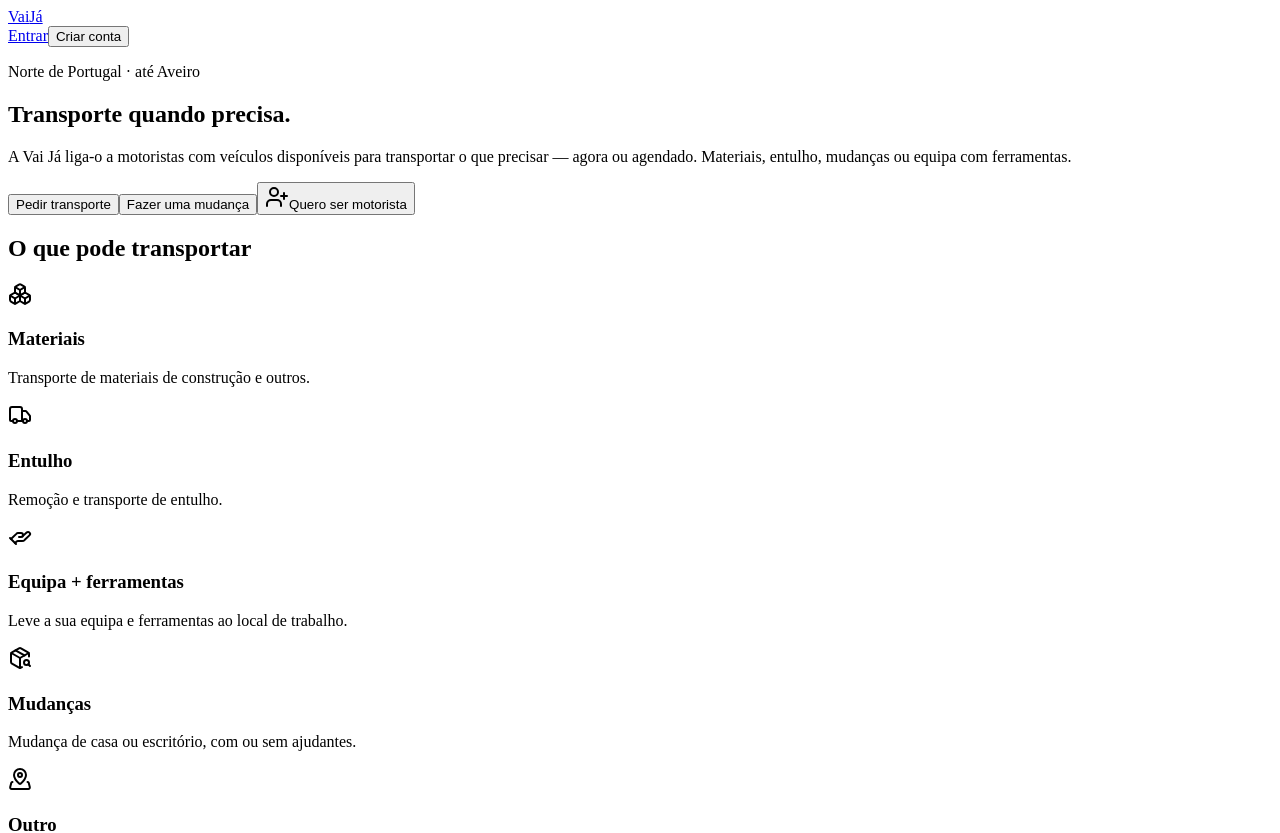
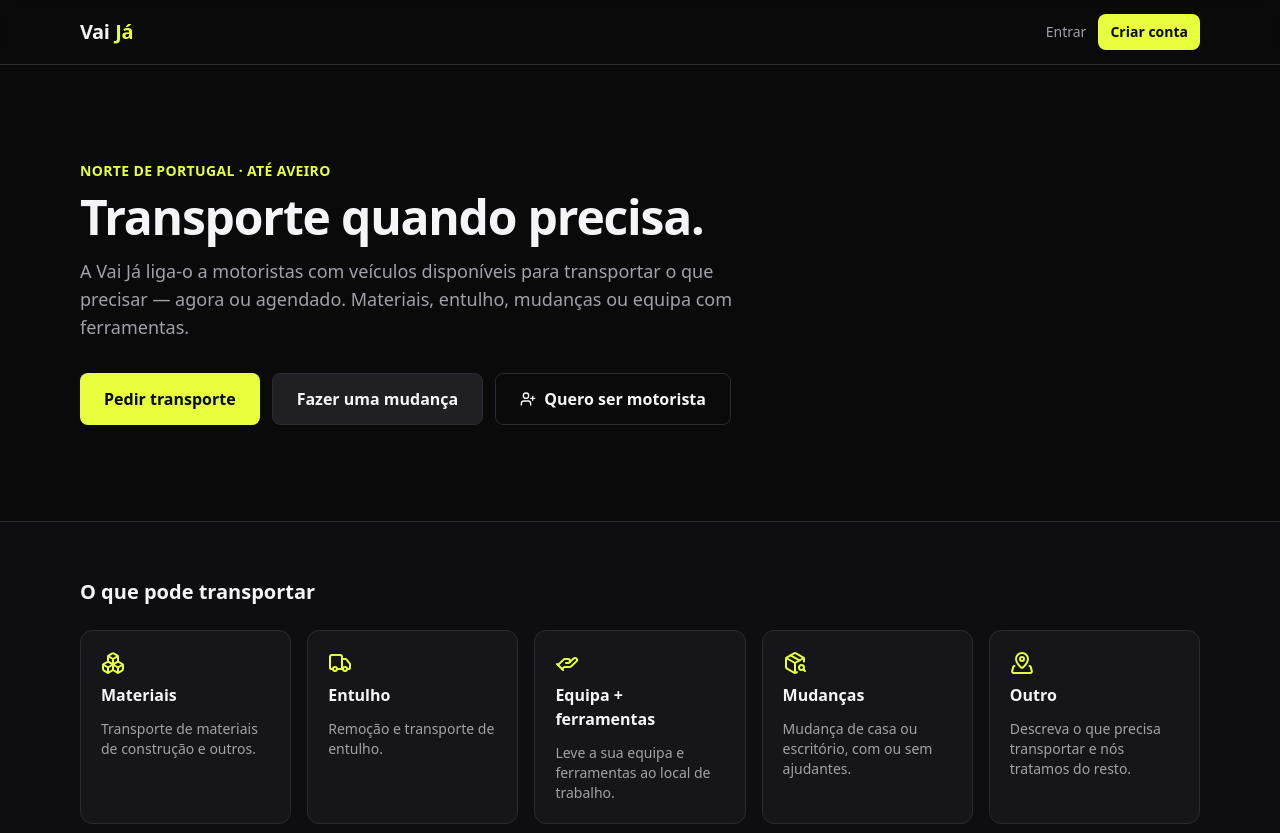
Before and after one commit to monteirade/vaija, a Next.js app: page / in a window 1280 px wide. Shown: the top 833 px of the page. Built offline with nearby package versions, Linux system fonts and the light colour scheme; no server answers.

Commit message:
Add files via upload

```diff
--- /dev/null
+++ b/app/layout.tsx
@@ -0,0 +1,18 @@
+import type { Metadata } from "next";
+import "./globals.css";
+
+export const metadata: Metadata = {
+  title: "Vai Já — Transporte quando precisa",
+  description:
+    "Vai Já liga clientes particulares e empresas a motoristas com veículos disponíveis para transporte imediato ou agendado no Norte de Portugal.",
+};
+
+export default function RootLayout({ children }: LayoutProps<"/">) {
+  return (
+    <html lang="pt-PT" className="h-full antialiased">
+      <body className="min-h-full flex flex-col bg-background text-foreground font-sans">
+        {children}
+      </body>
+    </html>
+  );
+}
```
